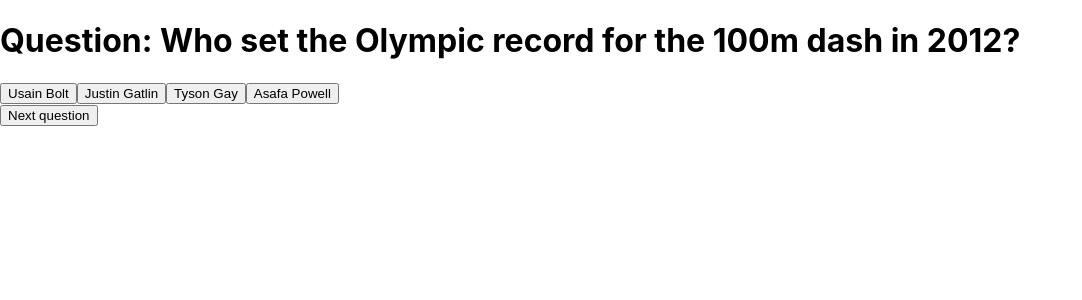
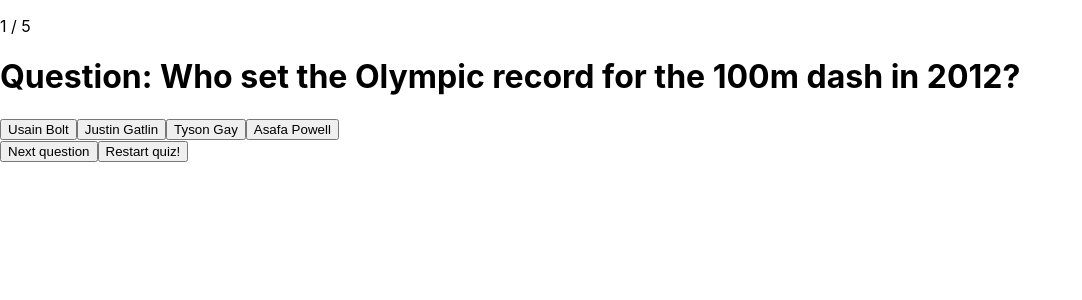
Before and after one commit to Technigo/project-redux-quiz-old, a React (Create React App) app: page /quiz in a window 1280 px wide. Shown: the top 300 px of the page, without its empty margins (0-1082 px from the left). Built offline with nearby package versions, Linux system fonts and the light colour scheme.

Commit message:
created ReturnButton component and added counter

```diff
--- a/src/components/CurrentQuestion.js
+++ b/src/components/CurrentQuestion.js
@@ -2,6 +2,7 @@ import React from 'react'
 import { useSelector, useDispatch } from 'react-redux'
 import { quiz } from 'reducers/quiz'
 import { NextButton } from 'components/NextButton'
+import { ReturnButton } from 'components/ReturnButton'
 
 export const CurrentQuestion = () => {
   const question = useSelector((store) => store.quiz.questions[store.quiz.currentQuestionIndex])
@@ -28,6 +29,7 @@ export const CurrentQuestion = () => {
 
   return (
     <div>
+      <p>{question.id} / 5</p>
       <h1>Question: {question.questionText}</h1>
       <div>
         {question.options.map((option, index) => {
@@ -36,7 +38,7 @@ export const CurrentQuestion = () => {
           )
         })}
       </div>
-      <NextButton />
+      <NextButton /><ReturnButton />
     </div>
   )
 }
--- /dev/null
+++ b/src/components/ReturnButton.js
@@ -0,0 +1,16 @@
+import React from 'react'
+import { useDispatch, useSelector } from 'react-redux'
+import { quiz } from 'reducers/quiz';
+
+export const ReturnButton = () => {
+  const question = useSelector((store) => store.quiz.questions[store.quiz.currentQuestionIndex])
+
+  const dispatch = useDispatch();
+
+  const restart = () => {
+    dispatch(quiz.actions.restart(question))
+  }
+  return (
+    <button onClick={() => restart(question.id)} type="button">Restart quiz!</button>
+  );
+}
```
